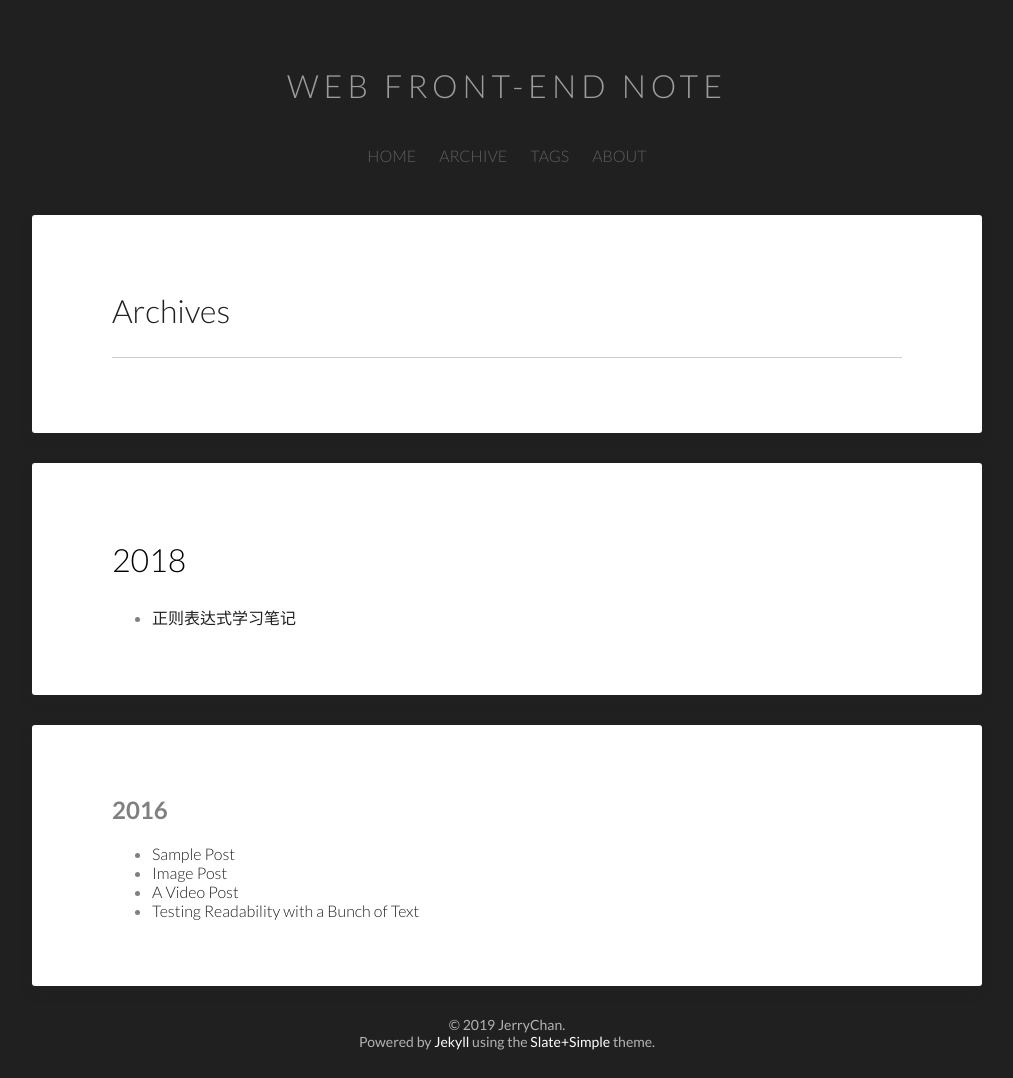
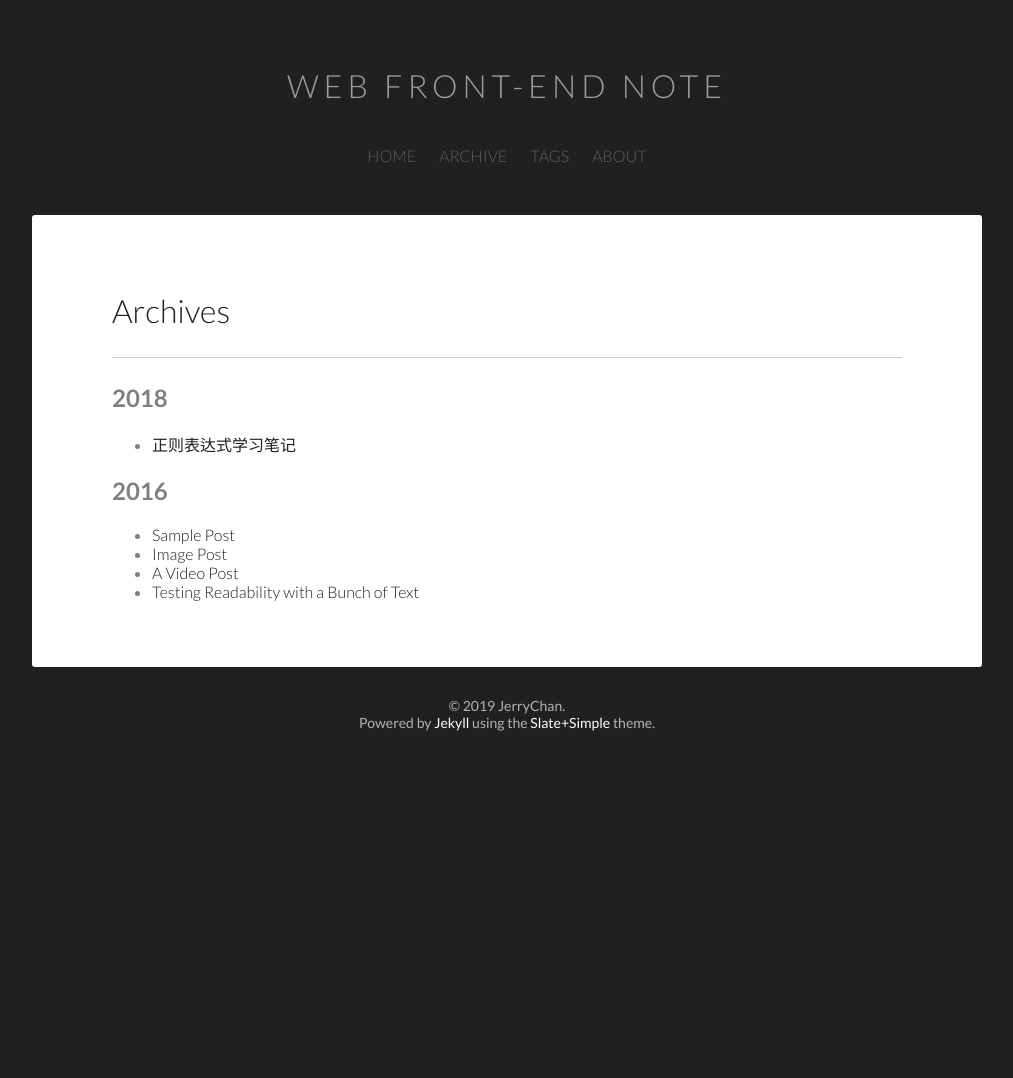
Before and after one commit to JerryChan31/JerryChan31.github.io, a Jekyll site: the page built from archives/index.html, in a window 1280 px wide. Shown: the whole page, without its empty margins (133-1146 px from the left). Built offline with Jekyll 4.4.1, drawn with Linux system fonts in a browser that asks for light colours; after the commit the page ends 900 px from its top, so only the background shows below that.

Commit message:
fix archives

```diff
--- a/archives/index.html
+++ b/archives/index.html
@@ -7,32 +7,28 @@ title: Archives
         <a>{{ page.title }}</a>
     </h1>
     <hr>
-</article>
-
     {% for post in site.posts %}
     {% capture this_year %}{{ post.date | date: "%Y" }}{% endcapture %}
     {% capture next_year %}{{ post.previous.date | date: "%Y" }}{% endcapture %}
 
     {% if forloop.first %}
-    <article>
-        <h1 style="color:black;" class="entry-title">{{ this_year }}</h1>
+    <h2 class="year-heading">{{ this_year }}</h1>
 
     <ul>
         {% endif %}
 
-        <li class="entry-title"><a href="{{ site.url }}{{ post.url }}" title="{{ post.title }}">{{ post.title }}</a></li>
+        <li class="entry-title"><a href="{{ site.url }}{{ post.url }}" title="{{ post.title }}">{{ post.title }}</a>
+        </li>
 
         {% if forloop.last %}
     </ul>
 
-    </article>
     {% else %}
     {% if this_year != next_year %}
     </ul>
-        </article>
-        <article>
     <h2 id="{{ next_year }}-ref" class="year-heading">{{next_year}}</h2>
     <ul>
         {% endif %}
         {% endif %}
         {% endfor %}
+</article>
```
Lines whose indentation alone changed are shown as unchanged.
